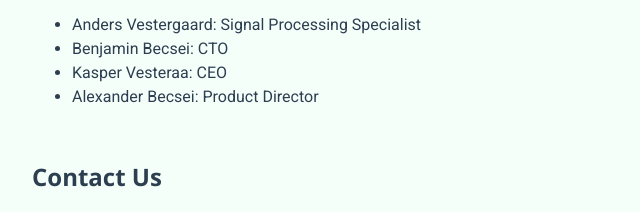
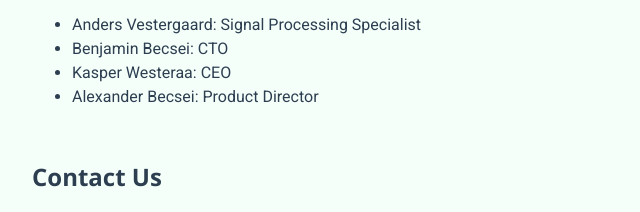
Before and after one commit to BecsterAS/becsterwebpage, a plain HTML site: page index.html in a window 1280 px wide. Shown: the part 884-1096 px from the top of the page, 178-818 px from the left. Drawn offline with nearby package versions, Linux system fonts and the light colour scheme.

Commit message:
Kaspers navn ændret

```diff
--- a/index.html
+++ b/index.html
@@ -32,7 +32,7 @@
             <ul>
                 <li>Anders Vestergaard: Signal Processing Specialist</li>
                 <li>Benjamin Becsei: CTO</li>
-                <li>Kasper Vesteraa: CEO</li>
+                <li>Kasper Westeraa: CEO</li>
                 <li>Alexander Becsei: Product Director</li>
             </ul>
         </section>
```
